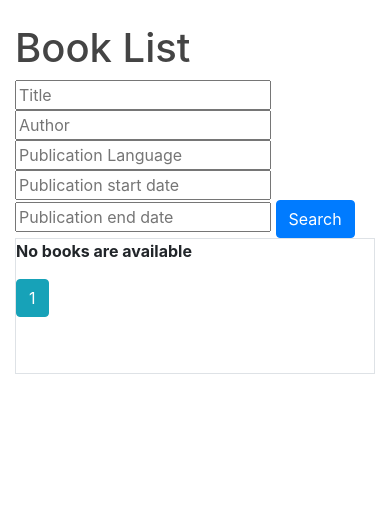
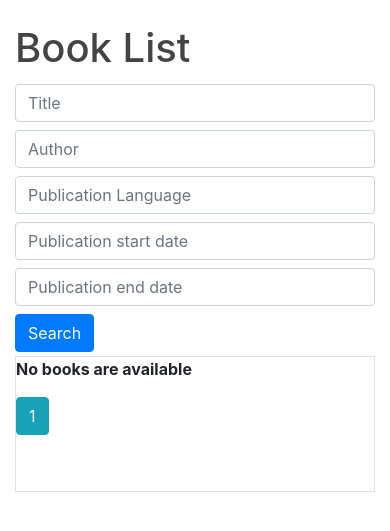
Before and after one commit to Sicret89/google_books_api, a Django app: page / in a window 390 px wide. Shown: the part 56-587 px from the top of the page. Run offline with Django 3.2, Linux system fonts and the light colour scheme; data that the repository does not hold is empty; some libraries are stand-ins or nearby versions.

Commit message:
make search form more responsive

```diff
--- a/google_books_api/books/templates/books/books_list.html
+++ b/google_books_api/books/templates/books/books_list.html
@@ -6,21 +6,32 @@
 <h1> Book List </h1>
 
 <!-- Filter form section START -->
-<form action="{% url 'books_list' %}" method="get">
-    <input name="title" type="text" placeholder="Title">
-    <input name="author" type="text" placeholder="Author">
-    <input name="publication_language" type="text" placeholder="Publication Language">
-    <input name="publication_date_start" placeholder="Publication start date" class="textbox-n" type="text"
-        onfocus="(this.type='date')">
-    <input name="publication_date_end" placeholder="Publication end date" class="textbox-n" type="text"
-        onfocus="(this.type='date')">
-    <button type="submit" class="btn btn-primary">Search</button>
+<form>
+    <div class="form-row align-items-center" action="{% url 'books_list' %}" method="get">
+        <div class="col-sm-2 my-1">
+            <input name="title" type="text" class="form-control" placeholder="Title">
+        </div>
+        <div class="col-sm-2 my-1">
+            <input name="author" type="text" class="form-control" placeholder="Author">
+        </div>
+        <div class="col-sm-2 my-1">
+            <input name="publication_language" type="text" class="form-control" placeholder="Publication Language">
+        </div>
+        <div class="col-sm-2 my-1">
+            <input name="publication_date_start" type="text" class="form-control" placeholder="Publication start date"
+                class="textbox-n" onfocus="(this.type='date')">
+        </div>
+        <div class="col-sm-2 my-1">
+            <input name="publication_date_end" type="text" class="form-control" placeholder="Publication end date"
+                class="textbox-n" onfocus="(this.type='date')">
+        </div>
+        <div class="col-sm-2 my-1">
+            <button type="submit" class="btn btn-primary">Search</button>
+        </div>
+    </div>
 </form>
-
-
 <!--Filter form section END -->
 <!--BOOKS LIST START -->
-
 <div class="table table-bordered">
     <table class="table table-striped">
         <thead>
@@ -38,14 +49,13 @@
         <tbody>
             {% for book in object_list %}
             <tr>
-                <td><a class="title-link" href="{% url 'edit_book' book.id %}">{{ book.title }}</classa>
+                <td><a class="title-link" href="{% url 'edit_book' book.id %}">{{ book.title }}</a>
                 </td>
                 <td>{{ book.author }}</td>
                 <td>{{ book.published_date }}</td>
                 <td>{{ book.isbn_number }}</td>
                 <td>{{ book.page_count }}</td>
                 {% if book.image_link %}
-                <!-- <td><a href="{{ book.image_link }}">Book link</a></td> -->
                 <td>
                     <a href="{{ book.image_link }}" target="_blank">
                         <img src="{{ book.image_link }}" alt="">
@@ -60,21 +70,17 @@
         </tbody>
     </table>
 </div>
-
 {% else %}
 <p><b>No books are available</b></p>
 {% endif %}
-
 <!--BOOKS LIST END -->
 <!--PAGINATION START -->
-
 <div class="pagination">
     <span class="step-links">
         {% if page_obj.has_previous %}
         <a class="btn btn-outline-info mb-4" href="?page=1">First</a>
         <a class="btn btn-outline-info mb-4" href="?page={{ page_obj.previous_page_number }}">Previous</a>
         {% endif %}
-
         {% for num in page_obj.paginator.page_range %}
         {% if page_obj.number == num %}
         <a class="btn btn-info mb-3" href="?page={{ num }}">{{ num }}</a>
@@ -82,13 +88,11 @@
             href="?page={{ num }}">{{ num }}</a>
             {% endif %}
             {% endfor %}
-
             {% if page_obj.has_next %}
             <a class="btn btn-outline-info mb-4" href="?page={{ page_obj.next_page_number }}">Next</a>
             <a class="btn btn-outline-info mb-4" href="?page={{ page_obj.paginator.num_pages }}">Last</a>
             {% endif %}
     </span>
 </div>
-
 <!--PAGINATION END -->
 {% endblock content %}
```
